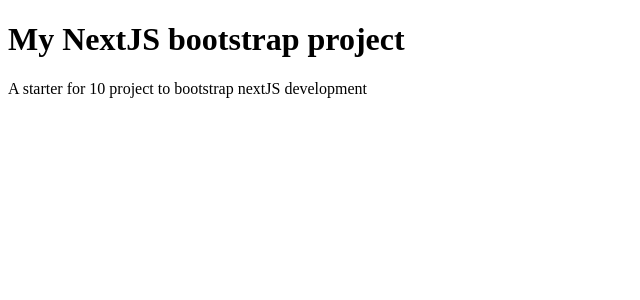
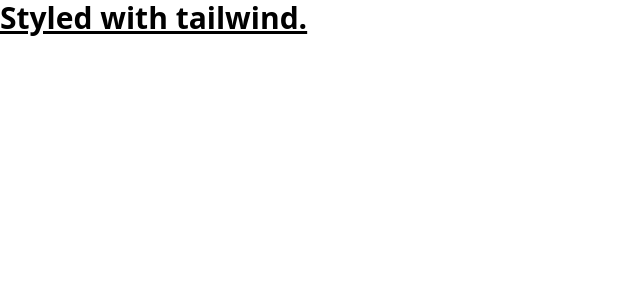
Before and after one commit to adambirse/try-tailwind, a Next.js app: page / in a window 1280 px wide. Shown: the top 300 px of the page, without its empty margins (0-640 px from the left). Built offline with nearby package versions, Linux system fonts and the light colour scheme.

Commit message:
tailwind integrated.

```diff
--- a/package.json
+++ b/package.json
@@ -47,6 +47,7 @@
     "@typescript-eslint/eslint-plugin": "^4.33.0",
     "@typescript-eslint/parser": "^4.33.0",
     "@wojtekmaj/enzyme-adapter-react-17": "^0.6.6",
+    "autoprefixer": "^10.4.2",
     "enzyme": "^3.11.0",
     "enzyme-to-json": "^3.6.2",
     "eslint": "^7.32.0",
@@ -59,7 +60,9 @@
     "jsdom-global": "3.0.2",
     "lint-staged": "^11.2.6",
     "npm-run-all": "^4.1.5",
+    "postcss": "^8.4.7",
     "raf": "^3.4.1",
+    "tailwindcss": "^3.0.23",
     "ts-jest": "^27.1.3"
   }
 }
--- /dev/null
+++ b/postcss.config.js
@@ -0,0 +1,6 @@
+module.exports = {
+  plugins: {
+    tailwindcss: {},
+    autoprefixer: {},
+  },
+}
--- /dev/null
+++ b/src/pages/_app.tsx
@@ -0,0 +1,9 @@
+import "../styles/globals.css";
+
+import type { AppProps } from "next/app";
+
+function MyApp({ Component, pageProps }: AppProps) {
+  return <Component {...pageProps} />;
+}
+
+export default MyApp;
--- a/src/pages/index.tsx
+++ b/src/pages/index.tsx
@@ -1,8 +1,7 @@
 export default function Page() {
   return (
     <>
-      <h1>My NextJS bootstrap project</h1>
-      <p>A starter for 10 project to bootstrap nextJS development</p>
+      <h1 className="text-3xl font-bold underline">Styled with tailwind.</h1>
     </>
   );
 }
--- /dev/null
+++ b/src/styles/globals.css
@@ -0,0 +1,3 @@
+@tailwind base;
+@tailwind components;
+@tailwind utilities;
--- /dev/null
+++ b/tailwind.config.js
@@ -0,0 +1,10 @@
+module.exports = {
+  content: [
+    "src/pages/**/*.{js,ts,jsx,tsx}",
+    "src/components/**/*.{js,ts,jsx,tsx}",
+  ],
+  theme: {
+    extend: {},
+  },
+  plugins: [],
+};
```
Also changed, not shown: 2 other files (tests, documents, lock files or other folders).
